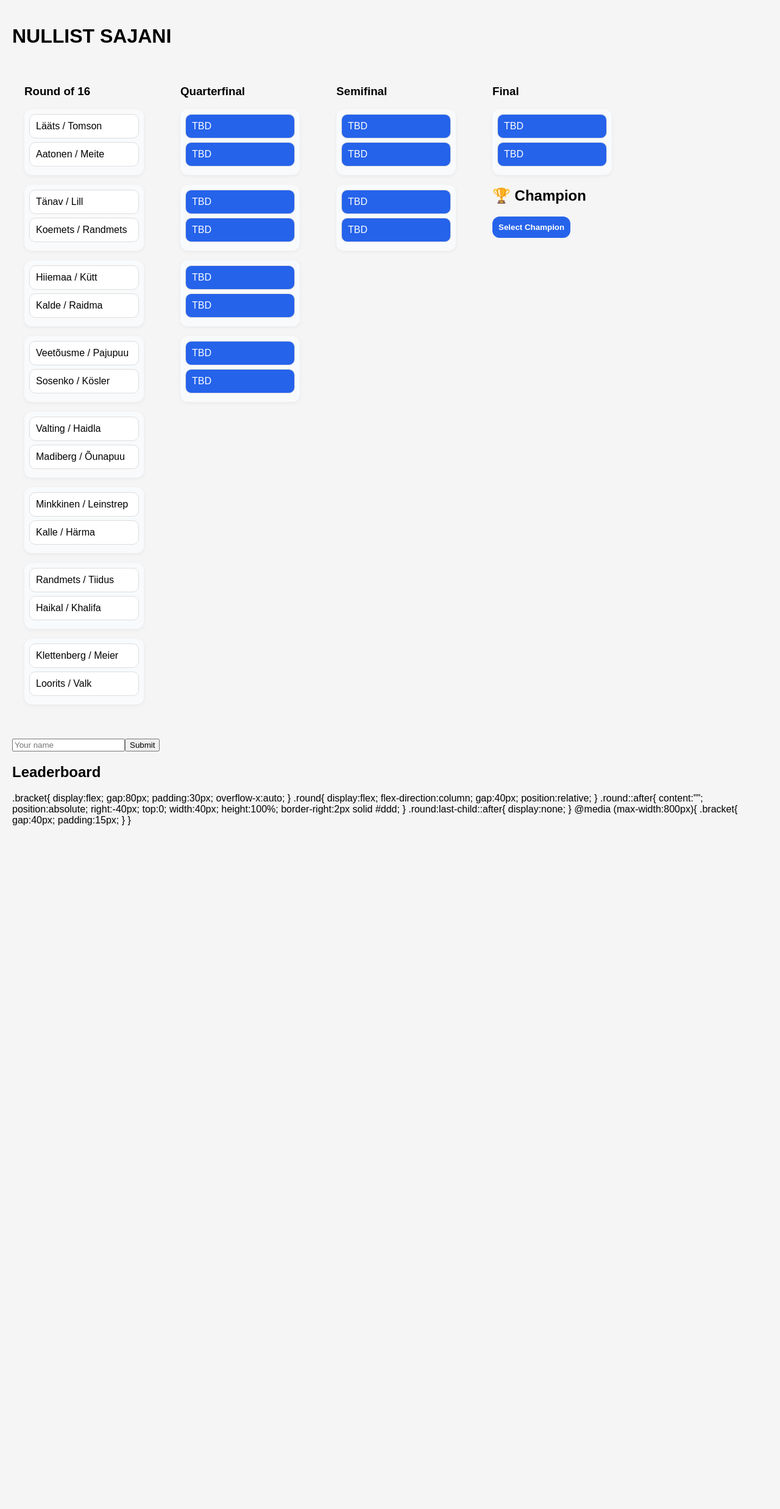
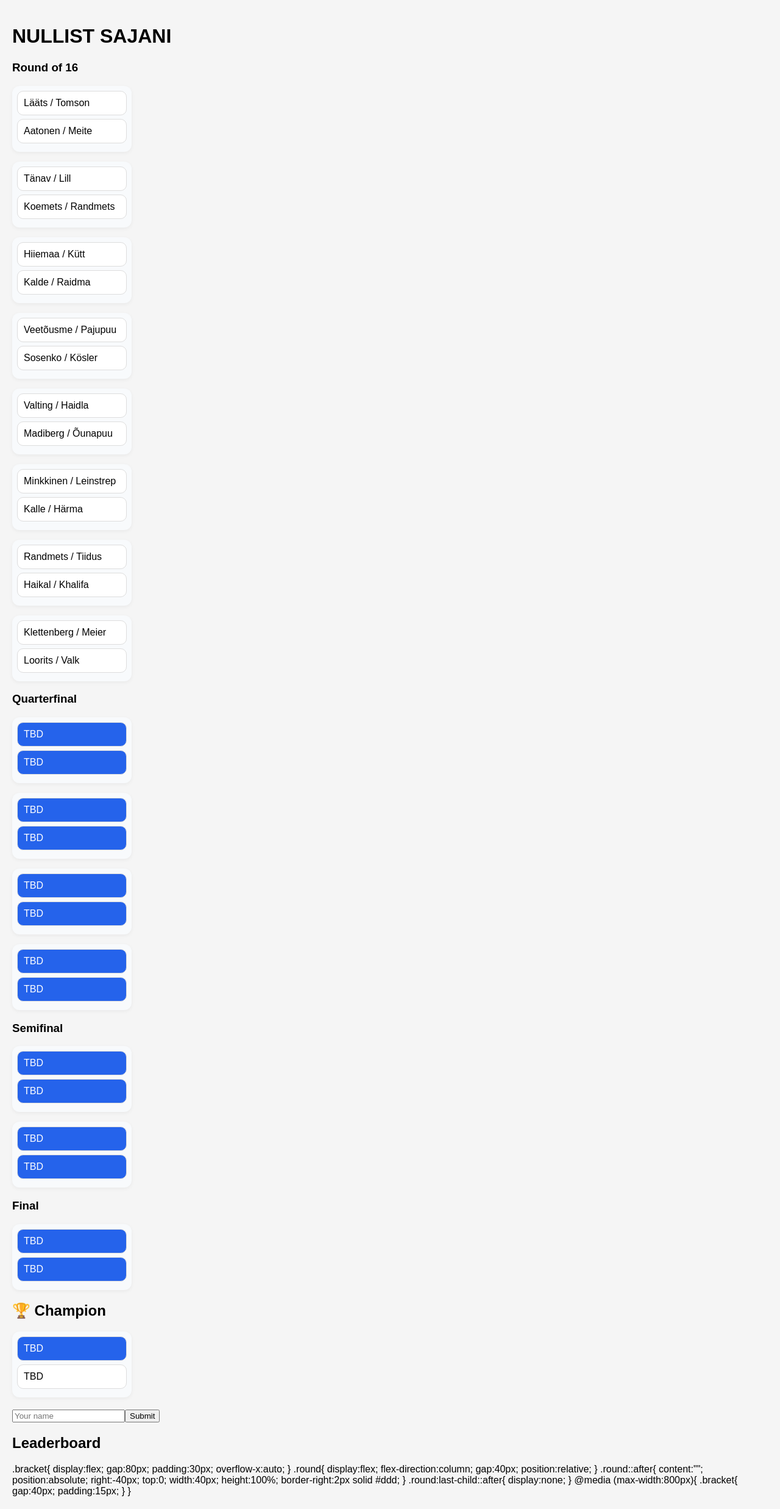
Before and after one commit to martcasual/nullist-sajani-bracket, a React (Vite) app: page / in a window 1280 px wide. Shown: the whole page at 61% size. Before the commit the page ends 1374 px from the top, so only its background shows below. Built offline with nearby package versions, Linux system fonts and the light colour scheme.

Commit message:
Update Bracket.jsx

```diff
--- a/src/components/Bracket.jsx
+++ b/src/components/Bracket.jsx
@@ -3,28 +3,24 @@ import Game from "./Game"
 export default function Bracket({ teams, pred, onPick }) {
 
 const r16 = [
-[teams[0], teams[1]],
-[teams[2], teams[3]],
-[teams[4], teams[5]],
-[teams[6], teams[7]],
-[teams[8], teams[9]],
-[teams[10], teams[11]],
-[teams[12], teams[13]],
-[teams[14], teams[15]]
+[teams[0],teams[1]],
+[teams[2],teams[3]],
+[teams[4],teams[5]],
+[teams[6],teams[7]],
+[teams[8],teams[9]],
+[teams[10],teams[11]],
+[teams[12],teams[13]],
+[teams[14],teams[15]]
 ]
 
 return (
 
-<div style={{
-display:"flex",
-gap:"60px",
-overflowX:"auto",
-padding:"20px"
-}}>
+<div className="bracket">
 
-{/* ROUND OF 16 */}
+{/* ROUND 1 */}
 
-<div>
+<div className="round">
+
 <h3>Round of 16</h3>
 
 {r16.map((g,i)=>(
@@ -40,9 +36,10 @@ onPick={(team)=>onPick("r16_"+i,team)}
 </div>
 
 
-{/* QUARTERFINAL */}
+{/* ROUND 2 */}
 
-<div>
+<div className="round">
+
 <h3>Quarterfinal</h3>
 
 {Array(4).fill().map((_,i)=>(
@@ -58,9 +55,10 @@ onPick={(team)=>onPick("qf_"+i,team)}
 </div>
 
 
-{/* SEMIFINAL */}
+{/* ROUND 3 */}
 
-<div>
+<div className="round">
+
 <h3>Semifinal</h3>
 
 {Array(2).fill().map((_,i)=>(
@@ -78,7 +76,8 @@ onPick={(team)=>onPick("sf_"+i,team)}
 
 {/* FINAL */}
 
-<div>
+<div className="round">
+
 <h3>Final</h3>
 
 <Game
@@ -90,22 +89,12 @@ onPick={(team)=>onPick("final",team)}
 
 <h2 style={{marginTop:"20px"}}>🏆 Champion</h2>
 
-<button
-style={{
-padding:"10px",
-borderRadius:"12px",
-background:"#2563eb",
-color:"white",
-border:"none",
-fontWeight:"bold",
-cursor:"pointer"
-}}
-onClick={()=>onPick("champion",pred["final"])}
->
-
-{pred["champion"] || "Select Champion"}
-
-</button>
+<Game
+team1={pred["final"]}
+team2=""
+selected={pred["champion"]}
+onPick={(team)=>onPick("champion",team)}
+/>
 
 </div>
 
```
